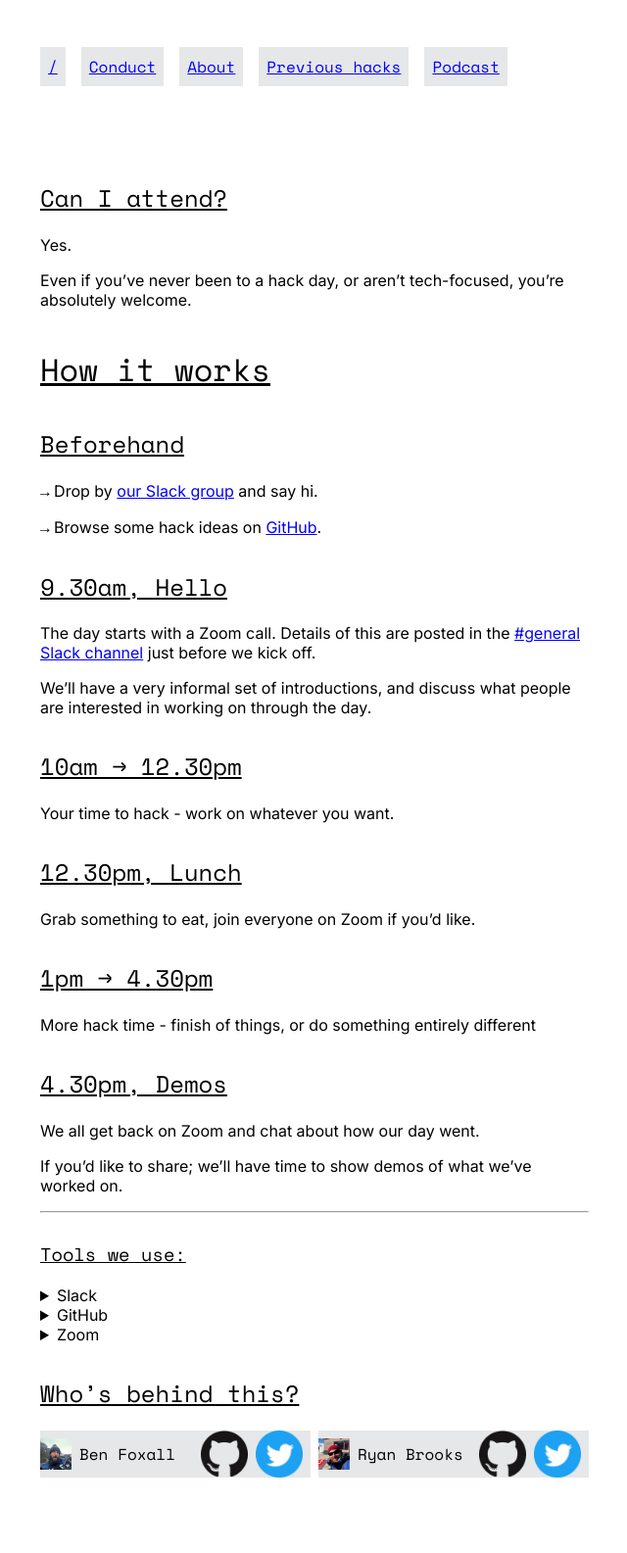
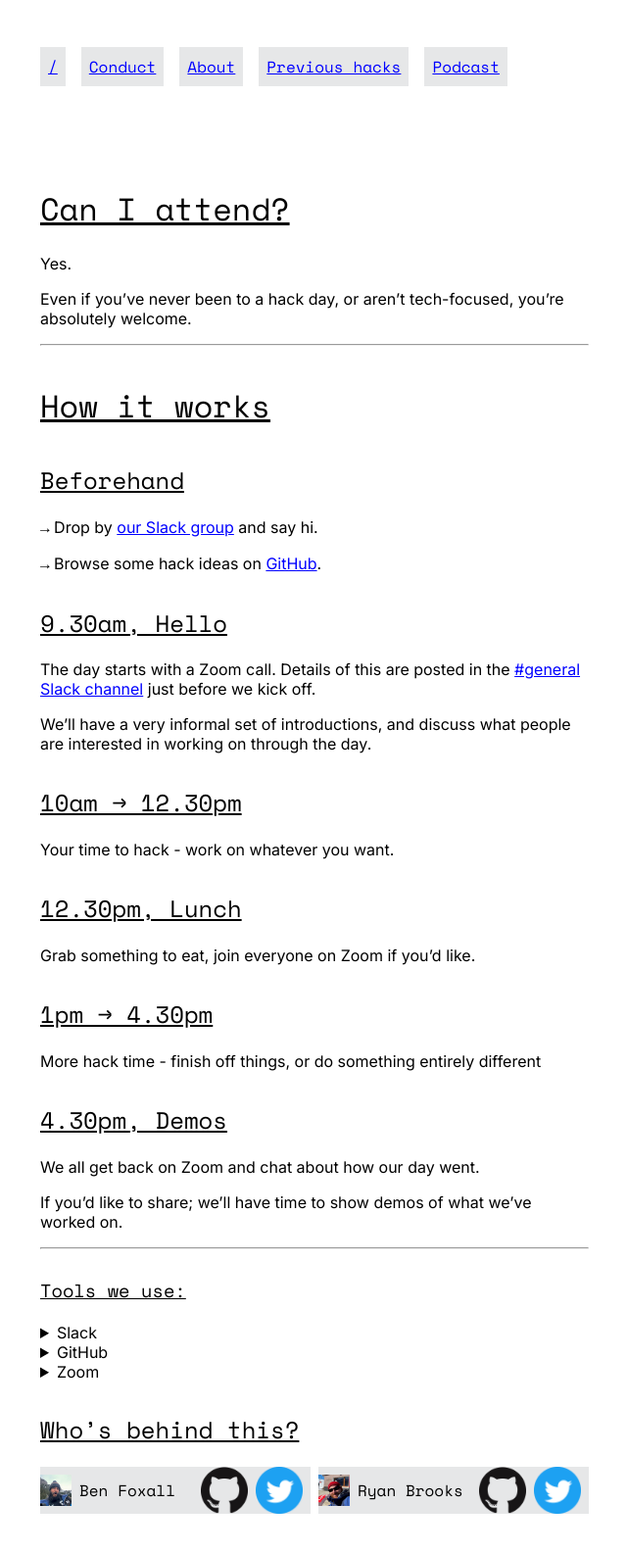
Before and after one commit to remotehack/remotehack.github.io, a Jekyll site: the page built from about.md, in a window 1280 px wide. Shown: the whole page at 98% size, without its empty margins (319-959 px from the left). Built offline with Jekyll 4.4.1, drawn with Linux system fonts in a browser that asks for light colours; our own code applies the rules of GitHub Pages for plain Markdown files; before the commit the page ends 1548 px from its top, so only the background shows below that.

Commit message:
Apply PR suggestions
Co-authored-by: lpmi-13 <leskis@gmail.com>

```diff
--- a/about.md
+++ b/about.md
@@ -2,11 +2,13 @@
 layout: default
 ---
 
-## Can I attend?
+# Can I attend?
 
 Yes.
 
 Even if you've never been to a hack day, or aren't tech-focused, you're absolutely welcome.
+
+---
 
 # How it works
 
@@ -32,7 +34,7 @@ Grab something to eat, join everyone on Zoom if you'd like.
 
 ## 1pm → 4.30pm
 
-More hack time - finish of things, or do something entirely different
+More hack time - finish off things, or do something entirely different
 
 ## 4.30pm, Demos
 
```
Also changed, not shown: podcast.md (+1 -1 lines).
